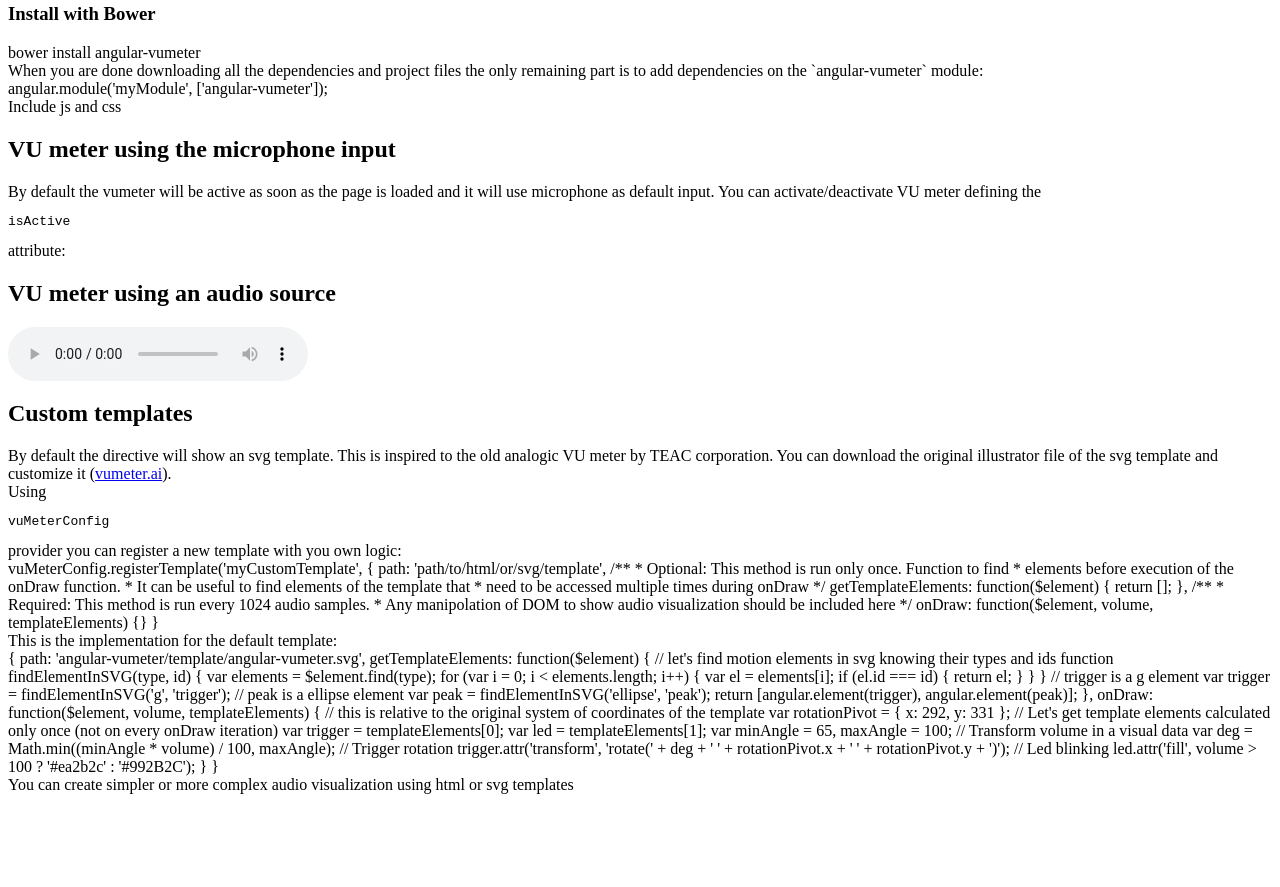
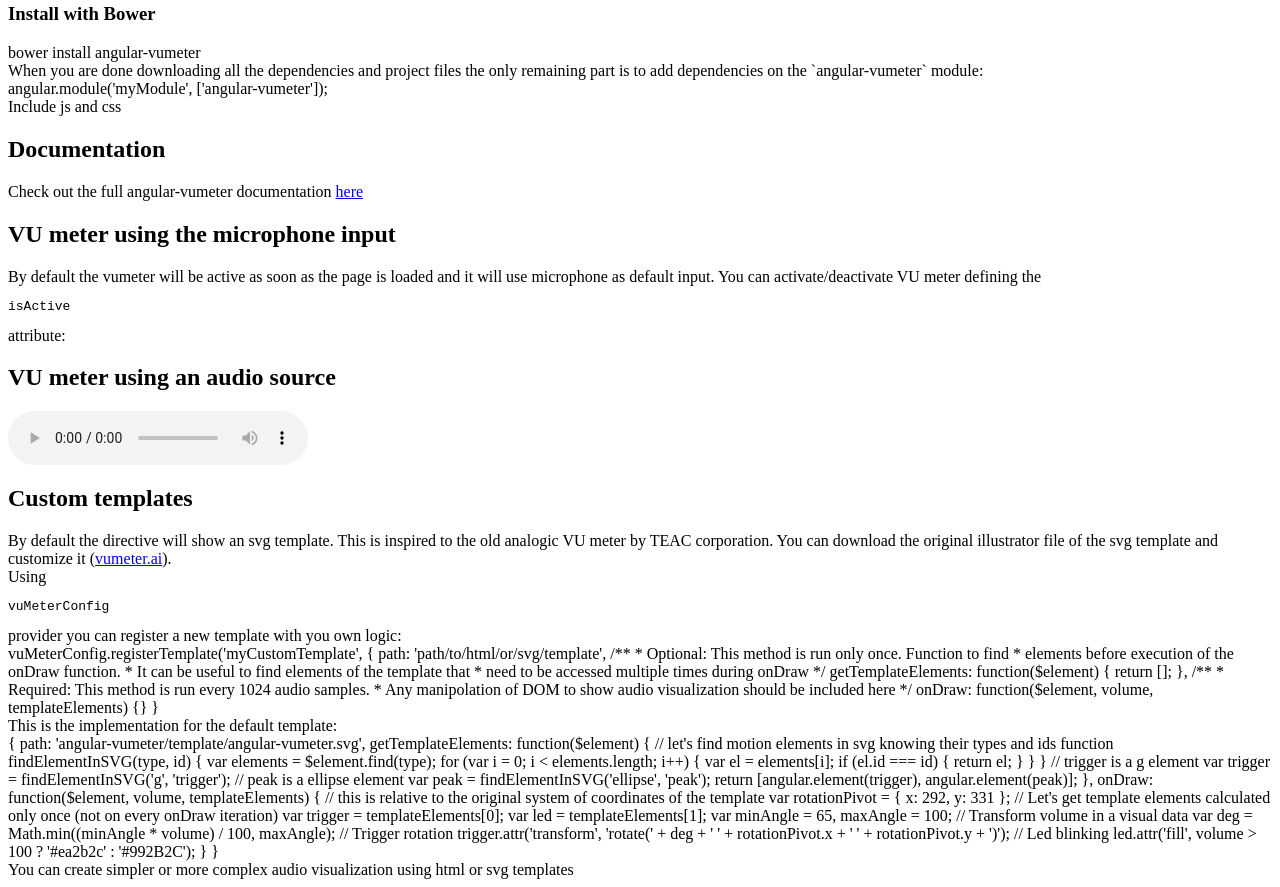
Before and after one commit to matteovinci/angular-vumeter, a website: page demo/app/templates/home.tpl.html in a window 1280 px wide. Shown: the part 971-1858 px from the top of the page. Before the commit the page ends 1773 px from the top, so only its background shows below. Drawn offline with Linux system fonts and the light colour scheme; files whose address does not match are found by name.

Commit message:
Added documentation link to README

```diff
--- a/demo/app/templates/home.tpl.html
+++ b/demo/app/templates/home.tpl.html
@@ -62,6 +62,9 @@
 <script src="../node_modules/angular-vumeter/dist/angular-vumeter.min.js"></script>
 <link href="../node_modules/angular-vumeter/dist/angular-vumeter.min.css" rel="stylesheet" type="text/css" >
     </div>
+
+        <h2>Documentation</h2>
+        <span>Check out the full angular-vumeter documentation <a href="https://matteovinci.github.io/angular-vumeter/docs/build/">here</a></span>
 
         <h2>VU meter using the microphone input</h2>
         <div class="snippet" hljs><vu-meter></vu-meter></div>
```
Also changed, not shown: README.md, docs/build/index.html.
